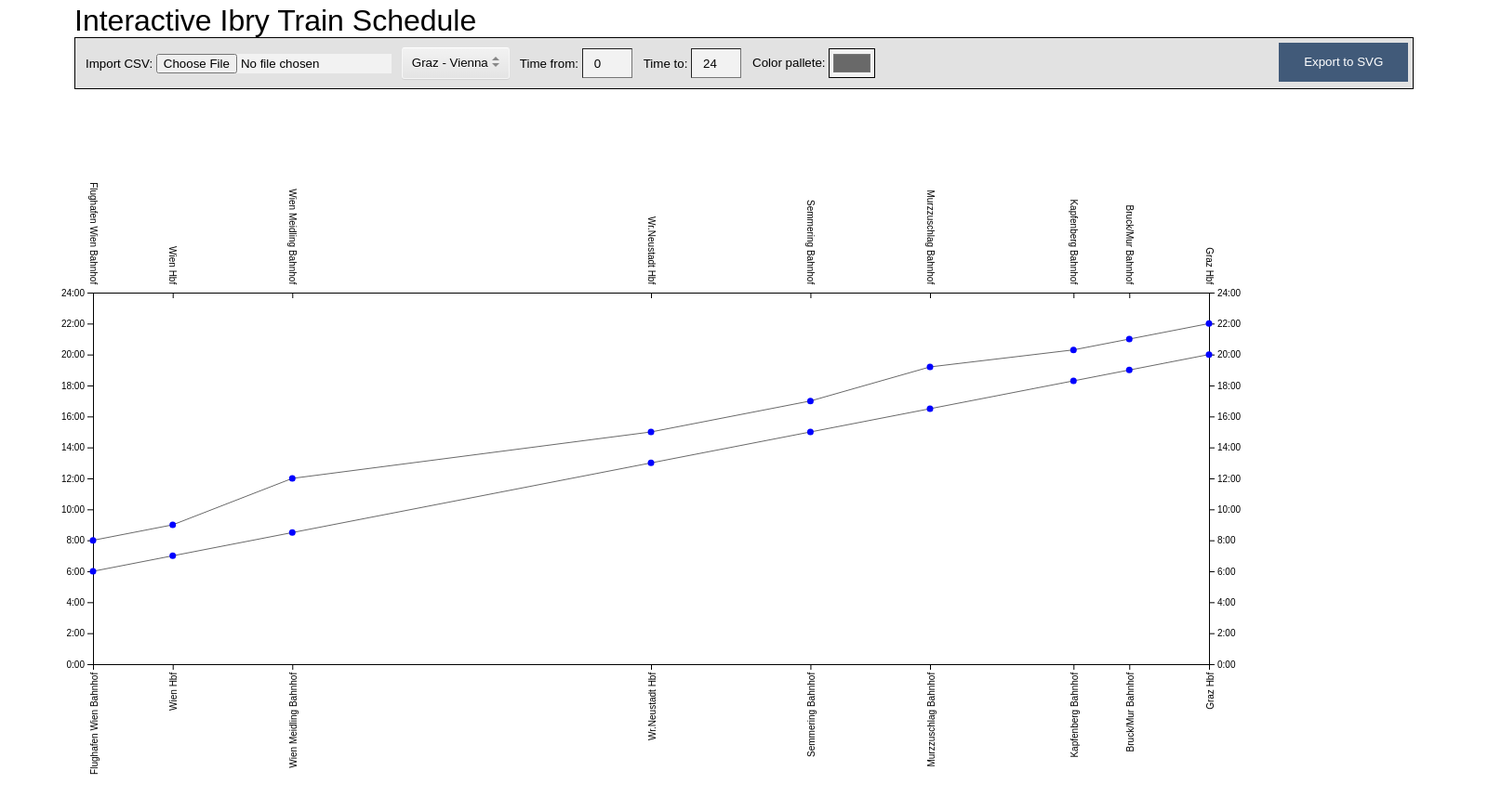
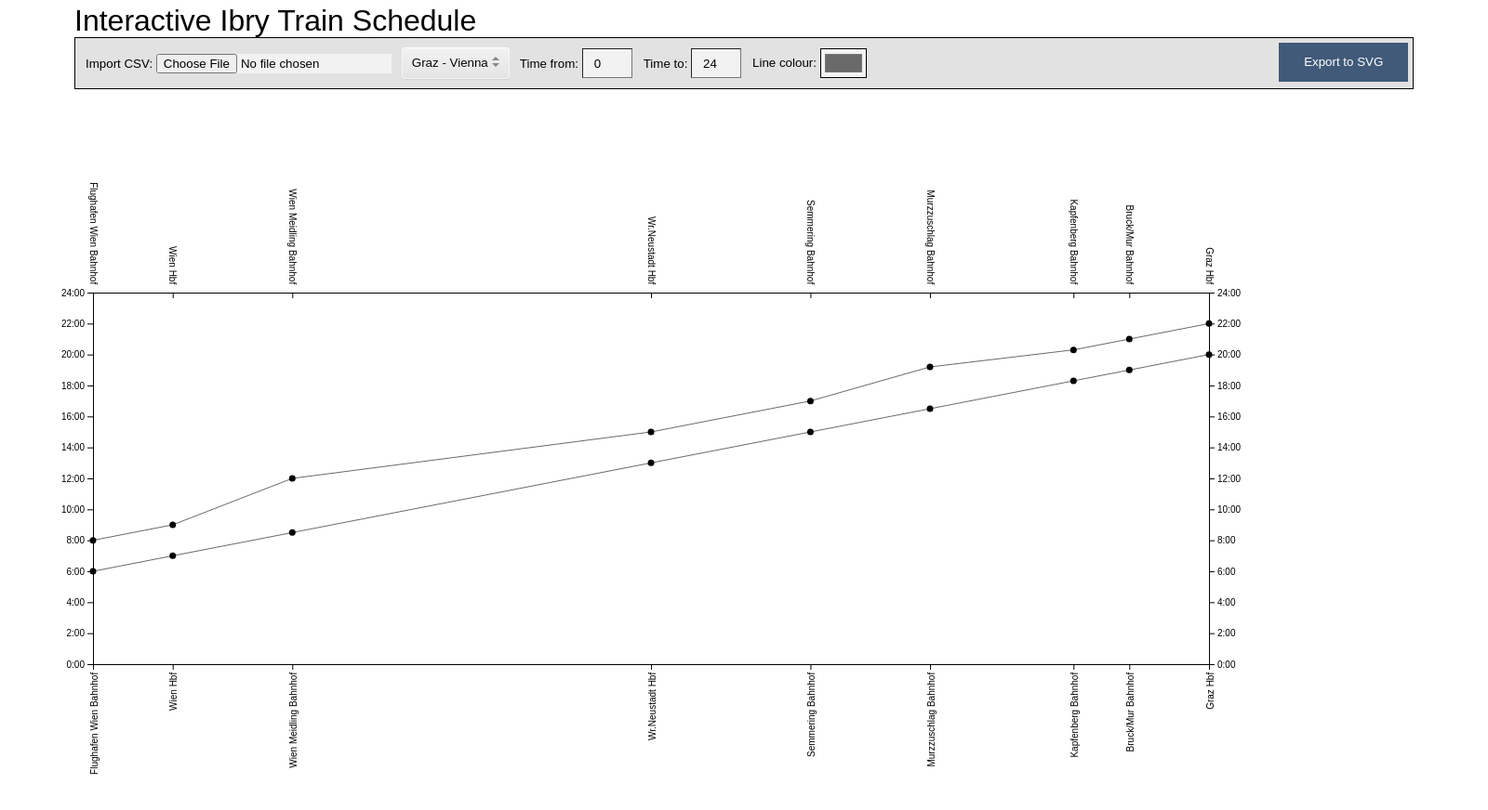
Before and after one commit to SvenCelin/Information-Visualisation, an Electron app: page stringCharter/index.html in a window 1600 px wide. Shown: the whole page at 93% size. Drawn offline with nearby package versions, Linux system fonts and the light colour scheme.

Commit message:
Updated colors

```diff
--- a/stringCharter/index.html
+++ b/stringCharter/index.html
@@ -53,8 +53,8 @@
             <input type="number" min="0" max="24" value="24" onchange="setTimeTo(this.value)">
         </span>
         <span class="leftOrder">
-            Color pallete:
-            <input type="color" value="#696969" id="cp" onchange=changeColor(cp.value)>
+            Line colour:
+            <input type="color" value="#696969" id="lc" onchange=changeColor(lc.value)>
         </span>
 
         <button id="generateButton" onclick="saveAsSVG(svg)">Export to SVG</button>
@@ -67,7 +67,7 @@
     <!-- String chart goes here -->
     <!-- <div id="svgContainer"> -->
         <script src="stringCharter.js"></script>
-        <script> svg= drawGraph(cp.value)</script>
+        <script> svg= drawGraph(lc.value)</script>
     </div>
 
 </body>
--- a/stringCharter/stringCharter.js
+++ b/stringCharter/stringCharter.js
@@ -55,7 +55,7 @@ function drawGraph(line_colour){
     // X scale and Axis
     var x = d3.scaleLinear()
     .domain([0, stations.length])         // This is the min and the max of the data: 0 to 100 if percentages
-    .range([0, width]);       // This is the corresponding value I want in Pixel
+    .range([0, width]);       // This is the corresponding value I want in Pixels
 
     var tick_positions = [];
     var dataset = [];
@@ -69,7 +69,7 @@ function drawGraph(line_colour){
     dataset2[2][1] = 12
     dataset2[5][1] += 0.7
 
-    console.log(tick_positions)
+    // console.log(tick_positions)
     var xlabels = stations;//['Wien Flughafen','Wien hbf','Graz hbf'];
     var x_axis = d3.axisBottom().scale(x).tickValues(tick_positions).tickFormat(function (d) {return xlabels[tick_positions.indexOf(d)];});
     // var x_axis_top = d3.axisTop().scale(x).tickValues(tick_positions).tickFormat(function (d) {return xlabels[tick_positions.indexOf(d)];});
@@ -138,7 +138,7 @@ function drawGraph(line_colour){
     .data(dataset.concat(dataset2))
     .enter().append("circle") // Uses the enter().append() method
         .attr("class", "dot") // Assign a class for styling
-        .attr("fill", "blue")
+        .attr("fill", "black")
         .attr("cx", function(d) { return x(d[0]) })
         .attr("cy", function(d) { return y(d[1]) })
         .attr("r", dot_size)
@@ -149,7 +149,7 @@ function drawGraph(line_colour){
             d3.text(tooltip);
             d3.select(this).transition()
                  .duration('50')
-                 .attr('opacity', '.5')
+                 .attr('opacity', '.3')
                  .attr('r', dot_size+2.5);
        })     .on('mouseout', function (d, i) {
             d3.select(this).transition()
```
